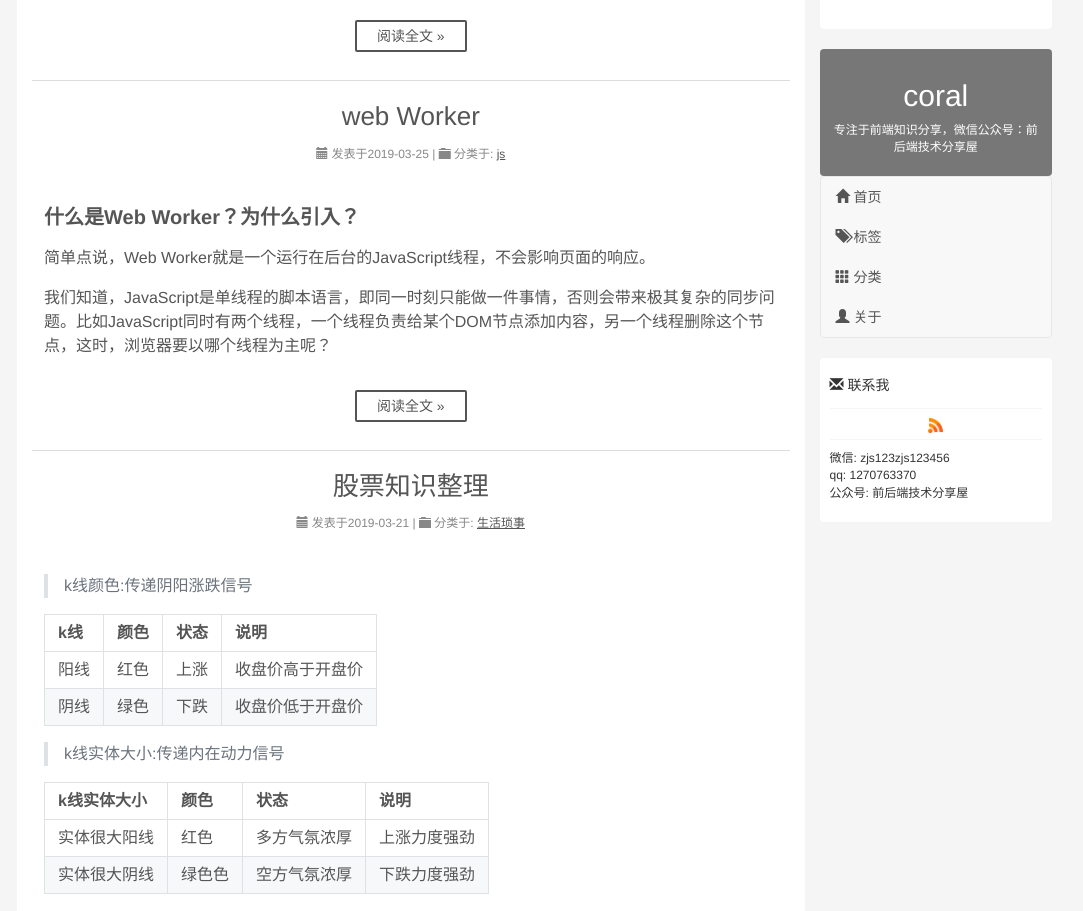
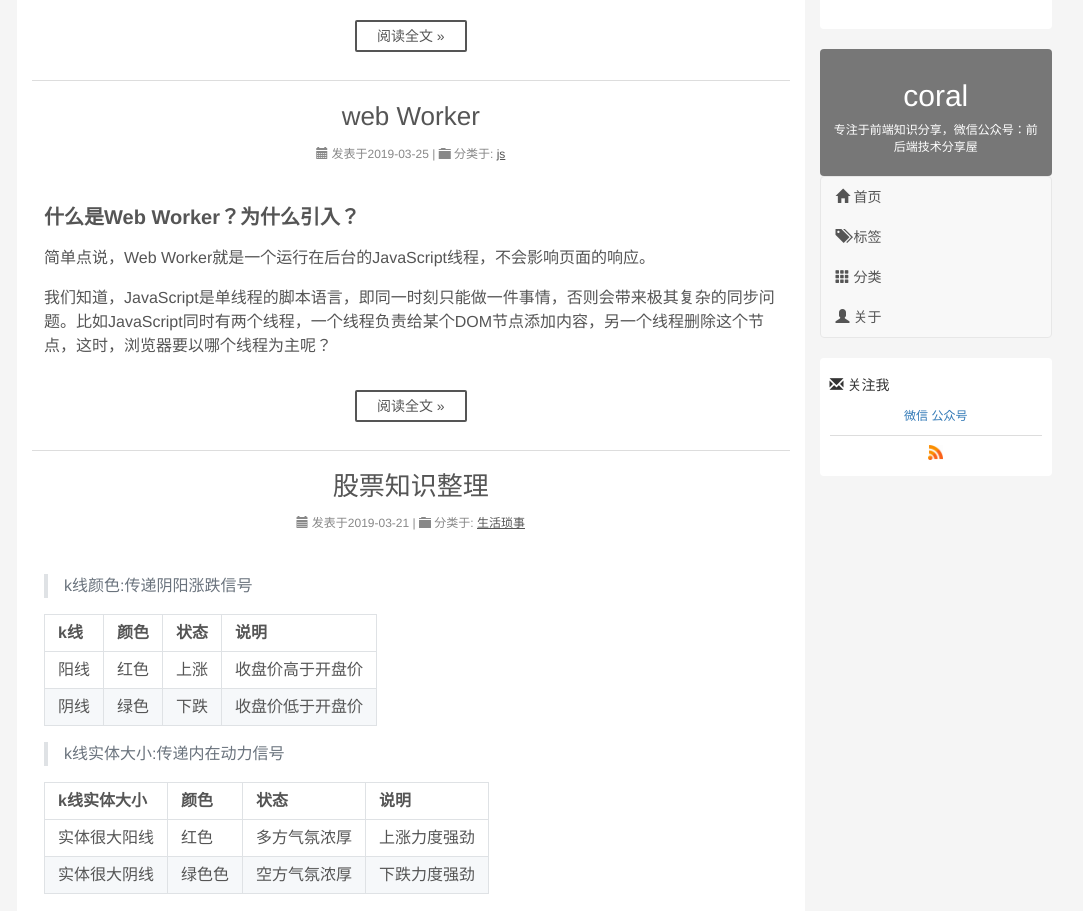
Before and after one commit to fengye12/fengye12.github.io, a Jekyll site: the page built from index.html, in a window 1280 px wide. Shown: the part 757-1668 px from the top of the page, without its empty margins (98-1181 px from the left). Built offline with Jekyll 4.4.1, drawn with Linux system fonts in a browser that asks for light colours; the list of posts is cut into pages by our own code; comment, search, counter and statistics services are not loaded.

Commit message:
更新contact

```diff
--- a/_includes/contact.html
+++ b/_includes/contact.html
@@ -1,15 +1,20 @@
 <div class="fs_14 white_bg" style="border-radius: 4px;margin-top:20px;padding: 10px">
         <div>
-                <span class="glyphicon glyphicon-envelope fs_14" style="height:30px;line-height:30px;" aria-hidden="true"></span> 联系我
+                <span class="glyphicon glyphicon-envelope fs_14" style="height:30px;line-height:30px;" aria-hidden="true"></span> 关注我
             </div>
+
+            <ul class="fs_12 mt_10 contact_list">
+                <li><a href="javascript:;">微信
+                    <img src="/images/weixin.png" alt="" class="code-img">
+                </a></li>
+                <li><a href="javascript:;">公众号
+                    <img src="/images/wgzh.jpg" alt="" class="code-img">
+                </a></li>
+            </ul>
             <div class="rss_box">
-              <a href="/rss.xml">
-                <img src="/images/rss.png" alt="rss" class="rss-img">
-              </a>
-            </div>
-            <ul class="fs_12 mt_10">
-                <li>微信: zjs123zjs123456</li>
-                <li>qq: 1270763370</li>
-                <li>公众号: 前后端技术分享屋</li>
-            </ul>
+                <a href="/rss.xml">
+                  <img src="/images/rss.png" alt="rss" class="rss-img">
+                </a>
+
+              </div>
 </div>
--- a/css/peter.css
+++ b/css/peter.css
@@ -405,6 +405,7 @@
 }
 .nav-mobile li{
     float:left;
+    margin-right: 4px;
 }
 .nav-mobile li a{
     margin-right: 15px;
@@ -415,13 +416,32 @@
 .rss_box{
     padding:5px 0;
     margin-top: 10px;
-    border-top: 1px solid #f6f6f6;
-    border-bottom: 1px solid #f6f6f6;
+    border-top: 1px solid #ddd;
+    /* border-bottom: 1px solid #f6f6f6; */
     text-align: center;
 }
+
 .rss_box .rss-img{
     width: 15px;
     height: 15px;
+}
+.contact_list{
+    text-align: center;
+}
+.contact_list li{
+    display: inline-block;
+    position: relative;
+}
+.code-img{
+    display: none;
+    position: absolute;
+    top:-80px;
+    left:0;
+    width: 64px;
+    height: 64px;
+}
+.contact_list li:hover .code-img{
+    display: inline-block;
 }
 @media (max-width: 768px) {
     .typo {
```
Also changed, not shown: images/weixin.png (added), images/wgzh.jpg (added).
